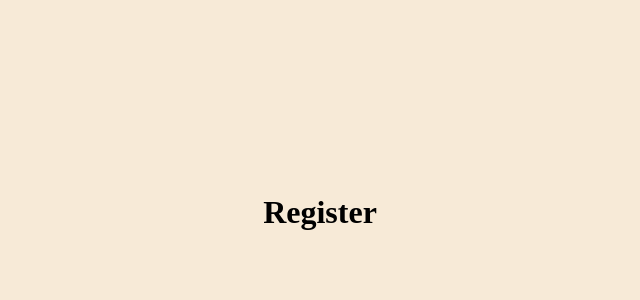
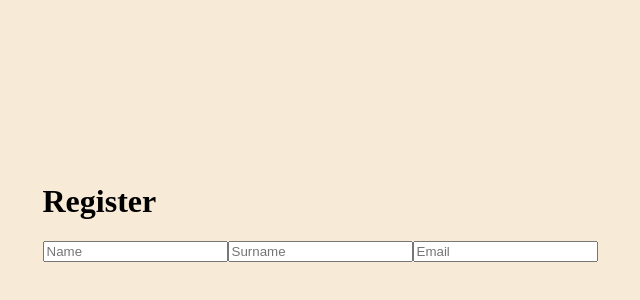
Before and after one commit to erdem-muhammed/Final-Project, a Vue app in the folder frontend/: page /#/signUp in a window 1280 px wide. Shown: the part 188-488 px from the top of the page, without its empty margins (320-960 px from the left). Built offline with nearby package versions, Linux system fonts and the light colour scheme.

Commit message:
added inputs

```diff
--- a/frontend/src/components/register.vue
+++ b/frontend/src/components/register.vue
@@ -2,6 +2,9 @@
     <div class="container">
         <div class="registerForm">
             <h1>Register</h1>
+            <input type="text" placeholder="Name">
+            <input type="text" placeholder="Surname">
+            <input type="text" placeholder="Email">
         </div>
     </div>
 </template>
```
